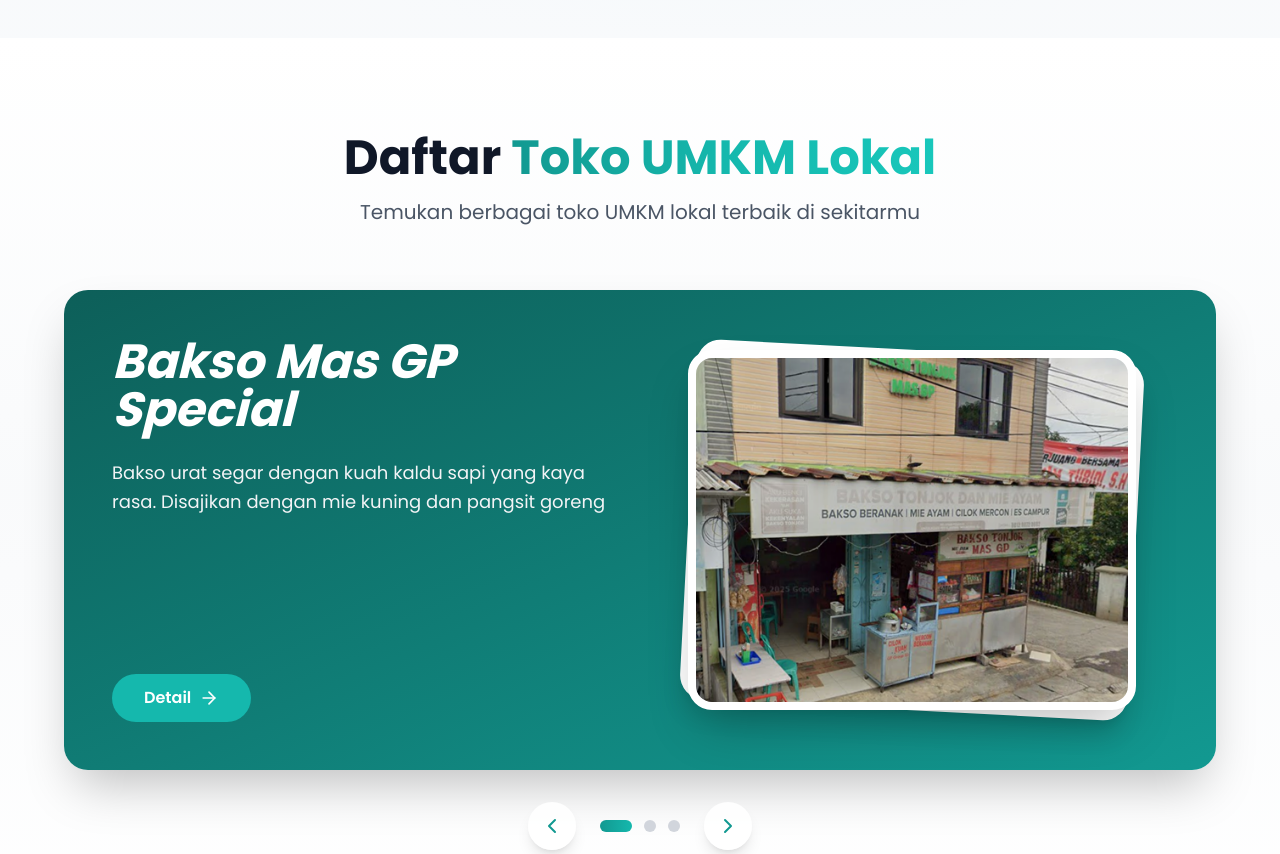
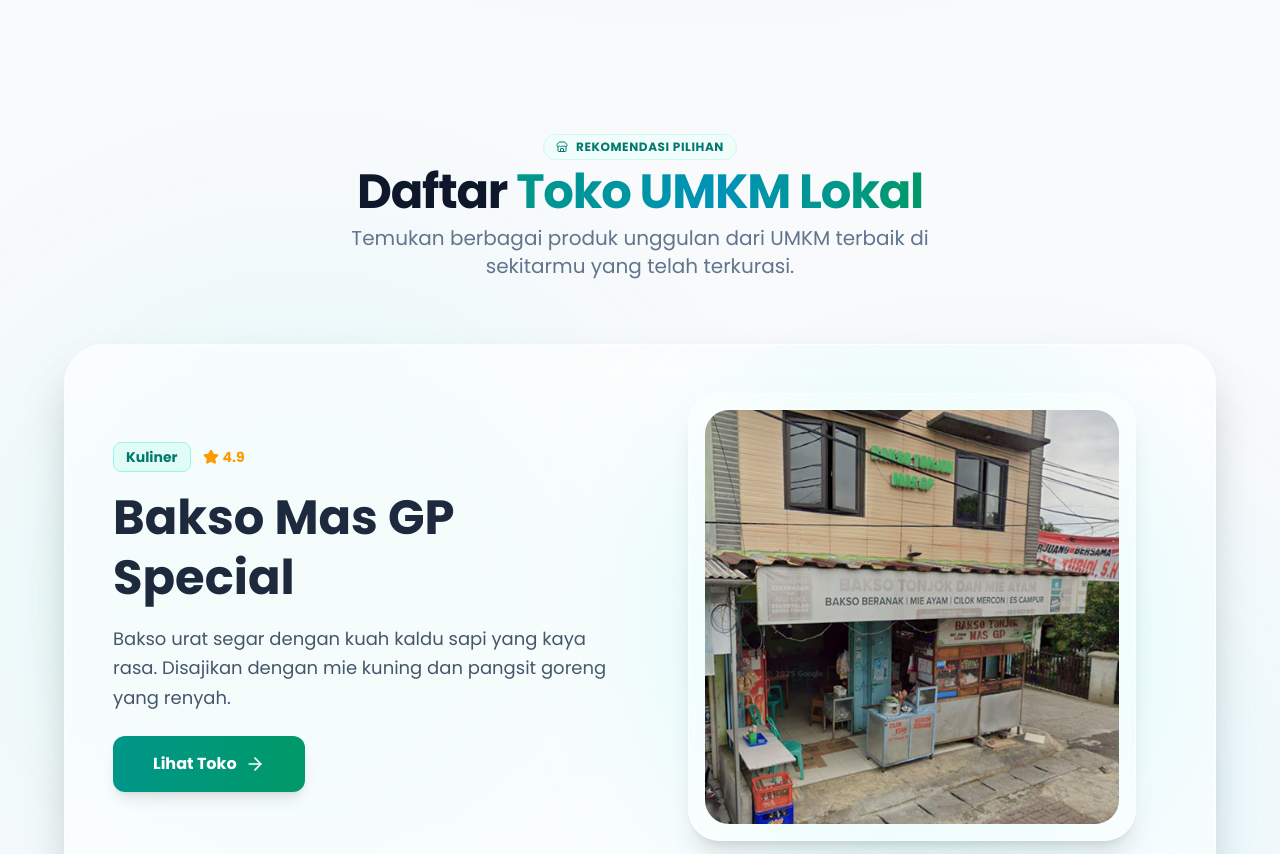
Before and after one commit to bernardmezo/BeTim, a Next.js app: page / in a window 1280 px wide. Shown: the part 1920-2774 px from the top of the page. Built offline with nearby package versions, Linux system fonts and the light colour scheme.

Commit message:
feat: Enhance FeaturedSection with improved product details, animations, and navigation controls

```diff
--- a/src/components/sections/home/FeaturedSection.tsx
+++ b/src/components/sections/home/FeaturedSection.tsx
@@ -4,63 +4,93 @@
 
 import Image from "next/image";
 import Link from "next/link";
-import { ArrowRight, ChevronLeft, ChevronRight } from "lucide-react";
+import { ArrowRight, ChevronLeft, ChevronRight, Store, Star } from "lucide-react";
 import AnimatedWrapper from "@/components/ui/AnimatedWrapper";
-import { useState } from "react";
+import { useState, useEffect } from "react";
 
 const products = [
   {
     id: 1,
     name: "Bakso Mas GP Special",
+    category: "Kuliner",
+    rating: "4.9",
     description:
-      "Bakso urat segar dengan kuah kaldu sapi yang kaya rasa. Disajikan dengan mie kuning dan pangsit goreng",
+      "Bakso urat segar dengan kuah kaldu sapi yang kaya rasa. Disajikan dengan mie kuning dan pangsit goreng yang renyah.",
     image: "/img-src/bakso-gp1.png",
   },
   {
     id: 2,
     name: "Es Kuwut Segar",
+    category: "Minuman",
+    rating: "4.8",
     description:
-      "Es serut dengan sirup pilihan dan topping lengkap. Cocok untuk cuaca panas di Depok",
+      "Es serut dengan sirup pilihan, jeruk nipis, dan topping kelapa muda. Pilihan tepat untuk menyegarkan hari yang panas.",
     image: "/img-src/kuwut1.png",
   },
   {
     id: 3,
     name: "Kopi Susu Palas",
+    category: "Coffee Shop",
+    rating: "5.0",
     description:
-      "Kopi susu premium dengan biji kopi pilihan. Diseduh dengan teknik manual brewing yang sempurna",
+      "Kopi susu gula aren premium dengan biji kopi pilihan Arabica. Diseduh dengan teknik manual brewing yang sempurna.",
     image: "/img-src/palaskopi2.png",
   },
 ];
 
 export default function FeaturedSection() {
   const [currentIndex, setCurrentIndex] = useState(0);
+  const [isAnimating, setIsAnimating] = useState(false);
 
   const nextSlide = () => {
+    if (isAnimating) return;
+    setIsAnimating(true);
     setCurrentIndex((prev) => (prev + 1) % products.length);
   };
 
   const prevSlide = () => {
+    if (isAnimating) return;
+    setIsAnimating(true);
     setCurrentIndex((prev) => (prev - 1 + products.length) % products.length);
   };
 
   const goToSlide = (index: number) => {
+    if (index === currentIndex || isAnimating) return;
+    setIsAnimating(true);
     setCurrentIndex(index);
   };
 
+  // Reset animation state after transition
+  useEffect(() => {
+    const timer = setTimeout(() => setIsAnimating(false), 500);
+    return () => clearTimeout(timer);
+  }, [currentIndex]);
+
   return (
-    <section className="py-24 bg-gradient-to-b from-white via-gray-50 to-white">
-      <div className="container mx-auto px-6">
+    <section className="relative py-24 overflow-hidden bg-slate-50">
+
+      {/* 1. Ambient Background (Blobs) - Penting untuk efek Glassmorphism */}
+      <div className="absolute inset-0 opacity-30 pointer-events-none">
+          <div className="absolute top-1/4 left-0 w-[600px] h-[600px] bg-teal-300/40 rounded-full blur-[120px]" />
+          <div className="absolute bottom-0 right-0 w-[600px] h-[600px] bg-cyan-300/40 rounded-full blur-[120px]" />
+      </div>
+
+      <div className="container relative z-10 mx-auto px-6">
         {/* Header Section */}
         <AnimatedWrapper>
-          <div className="text-center mb-16">
-            <h2 className="text-4xl md:text-5xl font-bold mb-4">
-              <span className="text-gray-900">Daftar </span>
-              <span className="bg-gradient-to-r from-[#129991] via-[#15b8ad] to-[#18c7bb] bg-clip-text text-transparent">
+          <div className="text-center mb-16 space-y-2">
+            <div className="inline-flex items-center gap-2 px-3 py-1 rounded-full bg-teal-50 border border-teal-100 text-teal-700 text-xs font-bold uppercase tracking-wider mb-2">
+                <Store className="w-3 h-3" />
+                Rekomendasi Pilihan
+            </div>
+            <h2 className="text-4xl md:text-5xl font-extrabold tracking-tight text-slate-900">
+              Daftar{" "}
+              <span className="bg-gradient-to-r from-teal-600 via-cyan-600 to-emerald-600 bg-clip-text text-transparent">
                 Toko UMKM Lokal
               </span>
             </h2>
-            <p className="text-gray-600 text-lg md:text-xl">
-              Temukan berbagai toko UMKM lokal terbaik di sekitarmu
+            <p className="text-slate-500 text-lg md:text-xl max-w-2xl mx-auto">
+              Temukan berbagai produk unggulan dari UMKM terbaik di sekitarmu yang telah terkurasi.
             </p>
           </div>
         </AnimatedWrapper>
@@ -68,93 +98,128 @@ export default function FeaturedSection() {
         {/* Carousel Container */}
         <AnimatedWrapper delay={0.2}>
           <div className="relative max-w-6xl mx-auto">
-            {/* Main Carousel Card */}
-            <div className="bg-gradient-to-br from-[#0d5f59] to-[#129991] rounded-3xl overflow-hidden shadow-2xl h-[480px]">
+
+            {/* 2. Main Glass Card Container */}
+            <div className="relative bg-white/60 backdrop-blur-xl border border-white/60 rounded-[2.5rem] shadow-2xl overflow-hidden min-h-[500px] transition-all duration-500">
+
+              {/* Grid Content */}
               <div className="grid md:grid-cols-2 gap-8 items-center p-8 md:p-12 h-full">
-                {/* Left Content */}
-                <div className="text-white space-y-6 h-full flex flex-col justify-center">
-                  <h3 className="text-4xl md:text-5xl font-bold italic">
+
+                {/* Left Content (Text) */}
+                <div className="space-y-8 flex flex-col justify-center order-2 md:order-1">
+
+                  {/* Content Transition Wrapper */}
+                  <div
+                    key={currentIndex}
+                    className="animate-fade-in-slide space-y-6"
+                  >
+                    <div className="space-y-4">
+                        <div className="flex items-center gap-3">
+                            <span className="px-3 py-1 rounded-lg bg-teal-100/50 text-teal-700 text-sm font-bold border border-teal-200">
+                                {products[currentIndex].category}
+                            </span>
+                            <div className="flex items-center gap-1 text-amber-500 font-bold text-sm">
+                                <Star className="w-4 h-4 fill-amber-500" />
+                                {products[currentIndex].rating}
+                            </div>
+                        </div>
+
+                        <h3 className="text-4xl md:text-5xl font-extrabold text-slate-800 leading-tight">
                         {products[currentIndex].name}
                         </h3>
 
-                  <p className="text-gray-100 text-lg leading-relaxed flex-1">
+                        <p className="text-slate-600 text-lg leading-relaxed">
                         {products[currentIndex].description}
                         </p>
+                    </div>
 
-                  <Link href="/detail-umkm">
+                    <Link href="/detail-umkm" className="inline-block">
                         <button
-                      className="bg-[#15b8ad] hover:bg-[#18c7bb] text-white font-semibold
-                                     rounded-full py-3 px-8 transition-all duration-300
-                                     inline-flex items-center gap-2 group"
+                        className="group relative overflow-hidden bg-gradient-to-r from-teal-600 to-emerald-600 hover:from-teal-500 hover:to-emerald-500 text-white font-bold
+                                    rounded-xl py-4 px-10 transition-all duration-300 shadow-lg hover:shadow-teal-500/40 hover:scale-[1.02]"
                         >
-                      Detail
+                        <span className="relative z-10 flex items-center gap-2">
+                            Lihat Toko
                             <ArrowRight className="w-5 h-5 group-hover:translate-x-1 transition-transform" />
+                        </span>
                         </button>
                     </Link>
                   </div>
+                </div>
 
-                {/* Right Image */}
-                <div className="relative h-full flex items-center">
-                  <div className="relative w-full h-[360px] max-w-md mx-auto">
-                    {/* White Background Card */}
-                    <div className="absolute inset-0 bg-white rounded-3xl shadow-xl transform rotate-3" />
+                {/* Right Image - Floating Glass Effect */}
+                <div className="relative h-full flex items-center justify-center order-1 md:order-2">
+                  <div className="relative w-full max-w-md aspect-square">
 
-                    {/* Image Container */}
-                    <div className="relative bg-white rounded-3xl overflow-hidden shadow-2xl border-8 border-white h-full">
+                    {/* Decorative Background Elements behind Image */}
+                    <div className="absolute top-1/2 left-1/2 -translate-x-1/2 -translate-y-1/2 w-[120%] h-[120%] bg-gradient-to-br from-teal-200/20 to-cyan-200/20 rounded-full blur-3xl" />
+
+                    {/* 3. Image Glass Frame */}
+                    <div
+                        key={currentIndex}
+                        className="relative w-full h-full p-4 bg-white/40 backdrop-blur-md border border-white/60 rounded-[2rem] shadow-xl animate-float-slow"
+                    >
+                        <div className="relative w-full h-full rounded-[1.5rem] overflow-hidden bg-slate-100">
                             <Image
                                 src={products[currentIndex].image}
                                 alt={products[currentIndex].name}
-                        width={400}
-                        height={400}
-                        className="w-full h-full object-cover"
+                                fill
+                                className="object-cover hover:scale-110 transition-transform duration-700"
+                                priority
                             />
+
+                            {/* Inner Glass Gloss */}
+                            <div className="absolute inset-0 bg-gradient-to-t from-black/20 to-transparent opacity-0 hover:opacity-100 transition-opacity duration-300" />
                         </div>
+                    </div>
+
                   </div>
                 </div>
               </div>
             </div>
 
-            {/* Dots Indicator with Navigation Buttons */}
-            <div className="flex justify-center items-center gap-6 mt-8">
-              {/* Previous Button */}
-              <button
-                onClick={prevSlide}
-                className="bg-white/90 hover:bg-white text-[#129991] rounded-full p-3
-                         shadow-lg transition-all duration-300 hover:scale-110"
-                aria-label="Previous slide"
-              >
-                <ChevronLeft className="w-6 h-6" />
-              </button>
-
+            {/* Navigation Controls */}
+            <div className="flex justify-between items-center mt-10 px-4">
                 {/* Dots */}
-              <div className="flex gap-3">
+                <div className="flex gap-3 bg-white/40 backdrop-blur-md px-4 py-2 rounded-full border border-white/50 shadow-sm">
                   {products.map((_, index) => (
                     <button
                       key={index}
                       onClick={() => goToSlide(index)}
-                    className={`transition-all duration-300 rounded-full ${
+                      className={`transition-all duration-500 rounded-full h-2.5 ${
                         index === currentIndex
-                        ? "w-8 h-3 bg-gradient-to-r from-[#129991] to-[#15b8ad]"
-                        : "w-3 h-3 bg-gray-300 hover:bg-gray-400"
+                          ? "w-8 bg-gradient-to-r from-teal-500 to-cyan-500"
+                          : "w-2.5 bg-slate-300 hover:bg-teal-300"
                       }`}
                       aria-label={`Go to slide ${index + 1}`}
                     />
                   ))}
                 </div>
 
-              {/* Next Button */}
+                {/* Arrows */}
+                <div className="flex gap-4">
+                    <button
+                        onClick={prevSlide}
+                        className="group bg-white/60 backdrop-blur-md hover:bg-white border border-white/60 text-slate-600 hover:text-teal-600 rounded-2xl p-4
+                                shadow-sm hover:shadow-lg transition-all duration-300 hover:-translate-y-1"
+                    >
+                        <ChevronLeft className="w-6 h-6" />
+                    </button>
                     <button
                         onClick={nextSlide}
-                className="bg-white/90 hover:bg-white text-[#129991] rounded-full p-3
-                         shadow-lg transition-all duration-300 hover:scale-110"
-                aria-label="Next slide"
+                        className="group bg-white/60 backdrop-blur-md hover:bg-white border border-white/60 text-slate-600 hover:text-teal-600 rounded-2xl p-4
+                                shadow-sm hover:shadow-lg transition-all duration-300 hover:-translate-y-1"
                     >
                         <ChevronRight className="w-6 h-6" />
                     </button>
                 </div>
             </div>
+
+          </div>
         </AnimatedWrapper>
       </div>
+
+<div className="absolute bottom-0 left-0 w-full h-32 bg-gradient-to-t from-slate-50 via-slate-50/80 to-transparent pointer-events-none" />
     </section>
   );
 }
```
Lines whose indentation alone changed are shown as unchanged.
